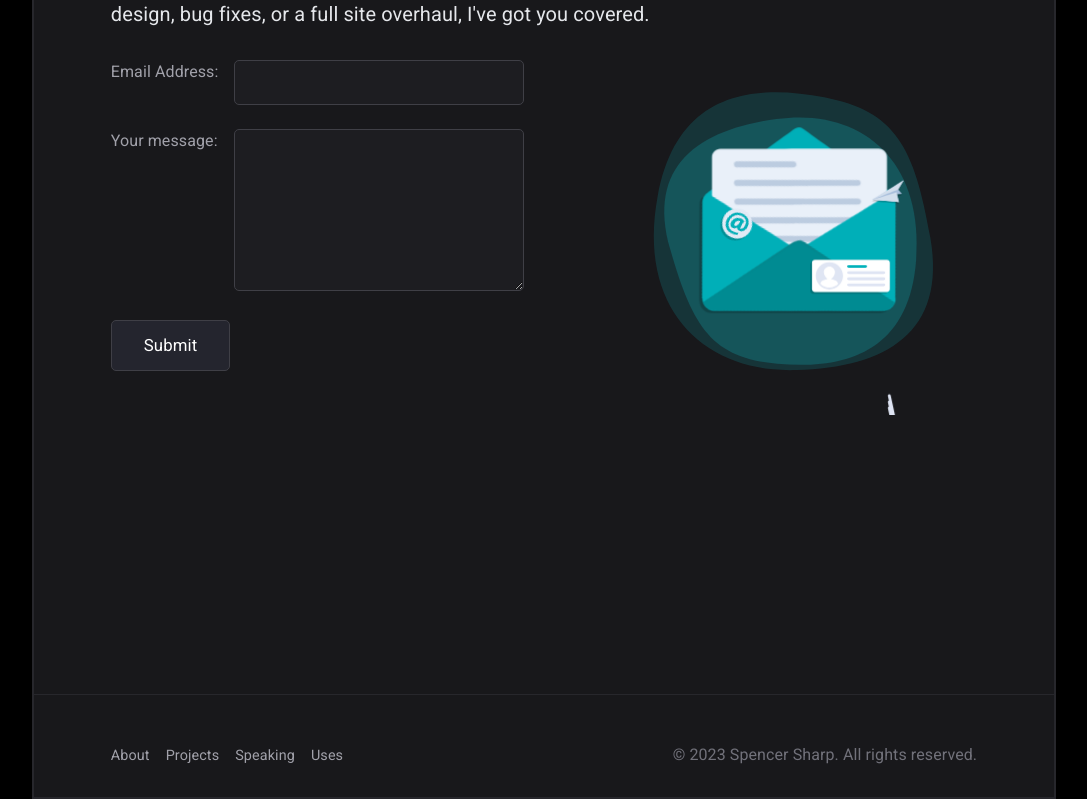
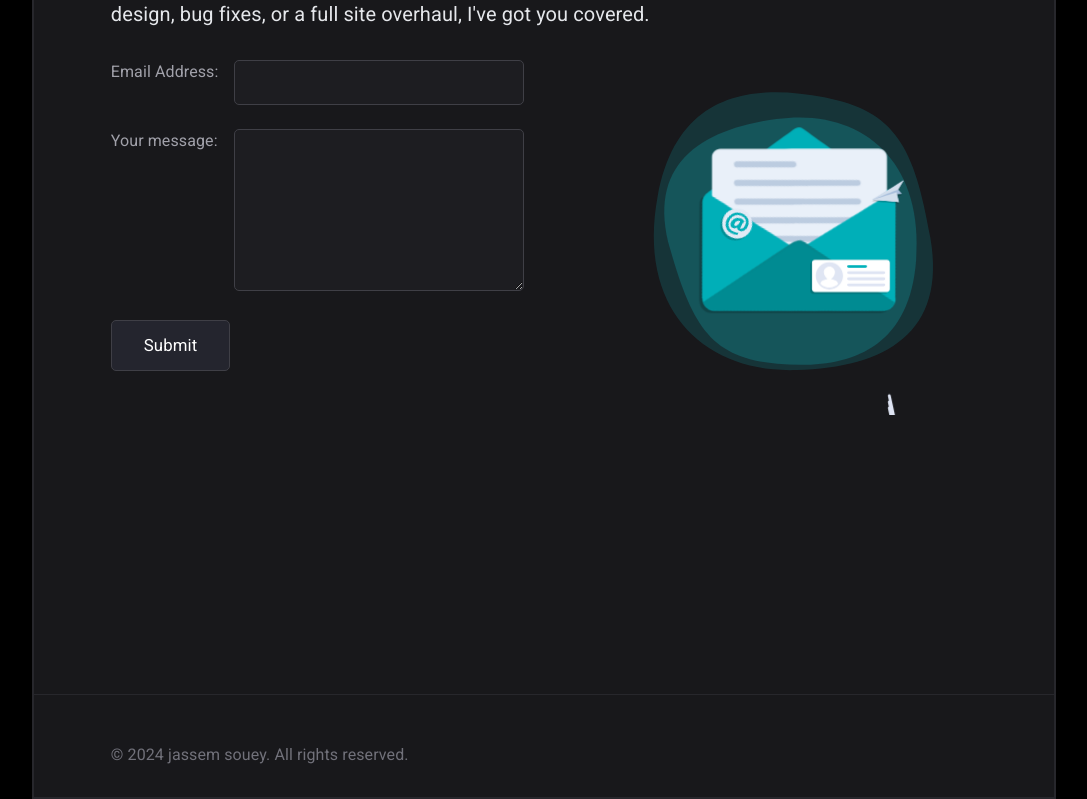
Before and after one commit to jassem-1/portfolio-new, a React (Vite) app: page / in a window 1280 px wide. Shown: the part 4362-5161 px from the top of the page, without its empty margins (96-1183 px from the left). Built offline with nearby package versions, Linux system fonts and the light colour scheme.

Commit message:
projects demo remainsXX

```diff
--- a/src/components/5-footer/Footer.jsx
+++ b/src/components/5-footer/Footer.jsx
@@ -2,23 +2,9 @@ import React from "react";
 import "./footer.css";
 const Footer = () => {
   return (
-    <footer className="flex">
-      <ul className="flex">
-        <li>
-          <a href="">About</a>
-        </li>
-        <li>
-          <a href="">Projects</a>
-        </li>
-        <li>
-          <a href="">Speaking</a>
-        </li>
-        <li>
-          <a href="">Uses</a>
-        </li>
-      </ul>
+    <footer className="flex ">
 
-      <p>© 2023 Spencer Sharp. All rights reserved.</p>
+      <p>© 2024 jassem souey. All rights reserved.</p>
     </footer>
   );
 };
--- a/src/components/experience/Approach.tsx
+++ b/src/components/experience/Approach.tsx
@@ -70,8 +70,8 @@ Experience
     >
       <CanvasRevealEffect
         animationSpeed={index === 0 ? 5.1 : 3} // Example of dynamic animation speed
-        containerClassName={index === 1 ? "bg-pink-900 rounded-3xl overflow-hidden" : "bg-sky-600 rounded-3xl overflow-hidden"}
-        colors={index === 1 ? [[255, 166, 158], [221, 255, 247]] : [[125, 211, 252]]}
+        containerClassName={index === 1 ? "bg-gray-800 rounded-3xl overflow-hidden" :
+          "bg-gray-800  rounded-3xl overflow-hidden"}
       />
     </Card>
   ))}
@@ -107,7 +107,7 @@ const Card = ({
       style={{
         //   add these two
         //   you can generate the color from here https://cssgradient.io/
-        background: "rgb(4,7,29)",
+        background: "rgb(4,16,29)",
         backgroundColor:
           "linear-gradient(90deg, rgba(4,7,29,1) 0%, rgba(12,14,35,1) 100%)",
       }}
```
